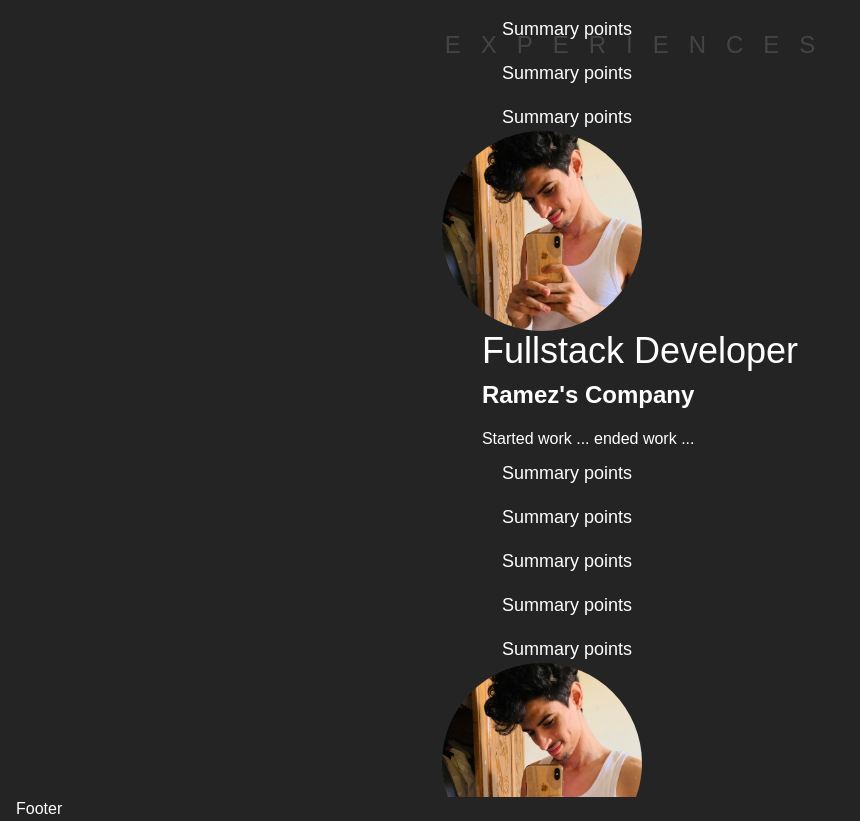
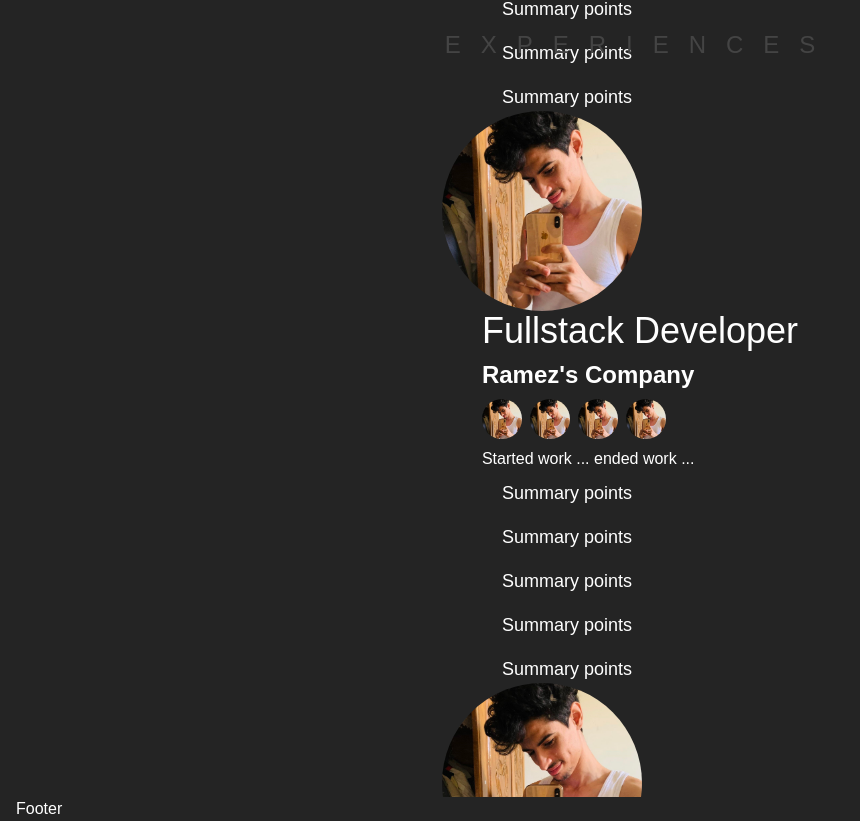
Before and after one commit to RamezTaher/Portfolio, a React (Create React App) app: page / in a window 1280 px wide. Shown: the part 1669-2490 px from the top of the page, without its empty margins (0-860 px from the left). Built offline with nearby package versions, Linux system fonts and the light colour scheme.

Commit message:
fixing cards images stack

```diff
--- a/src/components/ExperienceCard.jsx
+++ b/src/components/ExperienceCard.jsx
@@ -23,7 +23,28 @@ const ExperienceCard = () => {
       <div className="px-0 md:px-10 flex flex-col gap-2">
         <h4 className="text-4xl font-light">Fullstack Developer</h4>
         <p className="font-bold text-2xl">Ramez's Company</p>
-        <div className="flex items-center gap-2 ">{/* stack */}</div>
+        <div className="flex items-center gap-2 ">
+          <img
+            src={ramez}
+            alt="tech stack"
+            className="h-10 w-10 rounded-full"
+          />
+          <img
+            src={ramez}
+            alt="tech stack"
+            className="h-10 w-10 rounded-full"
+          />
+          <img
+            src={ramez}
+            alt="tech stack"
+            className="h-10 w-10 rounded-full"
+          />
+          <img
+            src={ramez}
+            alt="tech stack"
+            className="h-10 w-10 rounded-full"
+          />
+        </div>
         <p>Started work ... ended work ...</p>
 
         <ul className="list-disc flex flex-col gap-4 ml-5 text-lg">
```
